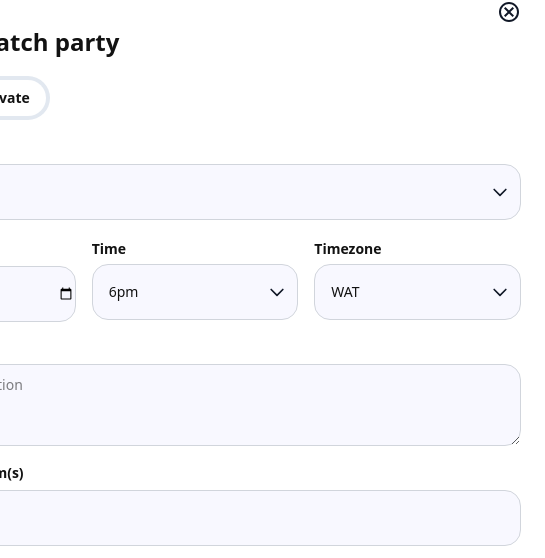
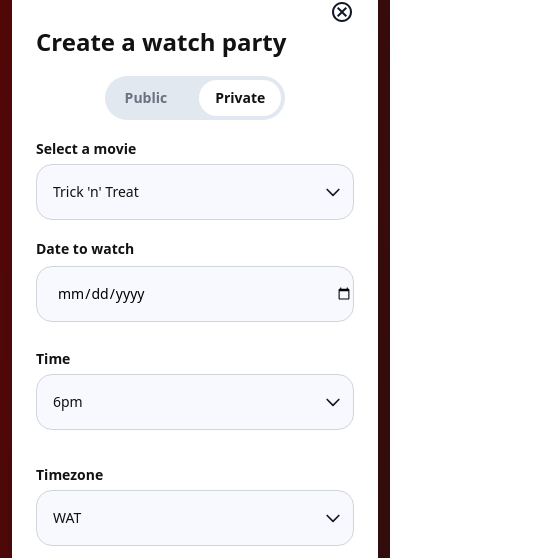
Before and after one commit to Paige-cyber25/horrorscope, a Next.js app in the folder horrorscope/: page /home in a window 390 px wide. Both pictures are taken after a click on the button "Review a movie". Shown: the part 286-844 px from the top of the page, 545 px wide, since content can reach past the window. Built offline with nearby package versions, Linux system fonts and the light colour scheme; some icons are missing.

Commit message:
fix: fix mobile respnsiveness

```diff
--- a/horrorscope/src/app/components/ReviewMovie.tsx
+++ b/horrorscope/src/app/components/ReviewMovie.tsx
@@ -63,8 +63,12 @@ const ReviewMovie = ({ onClose, top, left }: ReviewDropdownProps) => {
   return (
     <div
       ref={dropdownRef}
-      className="absolute w-[700px] bg-white z-50 rounded-[12px] p-6 animate-fadeIn shadow-[0px_8px_8px_-4px_#1018280A] shadow-[0px_20px_24px_-4px_#1018281A]"
-      style={{ top: `${top}px`, left: `${left}px` }}
+      className="absolute w-[700px] max-w-[calc(100vw-24px)] bg-white z-50 rounded-[12px] p-6 sm:p-6 p-4 animate-fadeIn shadow-[0px_8px_8px_-4px_#1018280A] shadow-[0px_20px_24px_-4px_#1018281A]"
+      style={{
+        top: `${top}px`,
+        left: typeof window !== 'undefined' && window.innerWidth < 768 ? '50%' : `${left}px`,
+        transform: typeof window !== 'undefined' && window.innerWidth < 768 ? 'translateX(-50%)' : 'none'
+      }}
     >
       <div className="flex justify-end">
         <Icon
@@ -76,10 +80,10 @@ const ReviewMovie = ({ onClose, top, left }: ReviewDropdownProps) => {
         />
       </div>
       <div className="flex flex-col gap-4">
-        <h1 className="text-[#121212] text-[24px] font-opensans font-semibold">
+        <h1 className="text-[#121212] text-[24px] sm:text-[24px] text-[20px] font-opensans font-semibold">
           Create a watch party
         </h1>
-        <div className="flex items-center gap-4 bg-[#E2E8F0] rounded-[31px] w-fit p-[4px]">
+        <div className="flex items-center gap-4 bg-[#E2E8F0] rounded-[31px] w-fit p-[4px] mx-auto sm:mx-0">
           <button
             onClick={() => handleToggle("Public")}
             className={`px-4 py-2 text-sm font-opensans font-semibold rounded-[28px] ${
@@ -108,12 +112,12 @@ const ReviewMovie = ({ onClose, top, left }: ReviewDropdownProps) => {
               id="select-movie"
               options={options}
               onChange={handleChange}
-              placeholder="Trick ‘n’ Treat"
+              placeholder="Trick 'n' Treat"
               label="Select a movie"
               customClass="mb-4"
             />
 
-            <div className="flex gap-4">
+            <div className="flex flex-col sm:flex-row gap-4">
               <Controller
                 name="watchDate"
                 control={control}
@@ -140,7 +144,7 @@ const ReviewMovie = ({ onClose, top, left }: ReviewDropdownProps) => {
                 onChange={handleChange}
                 placeholder="6pm"
                 label="Time"
-                customClass="mb-4"
+                customClass="mb-4 sm:mb-0"
               />
               <SearchableSelect
                 id="select-timezone"
@@ -148,7 +152,7 @@ const ReviewMovie = ({ onClose, top, left }: ReviewDropdownProps) => {
                 onChange={handleChange}
                 placeholder="WAT"
                 label="Timezone"
-                customClass="mb-4"
+                customClass="mb-4 sm:mb-0"
               />
             </div>
 
```
